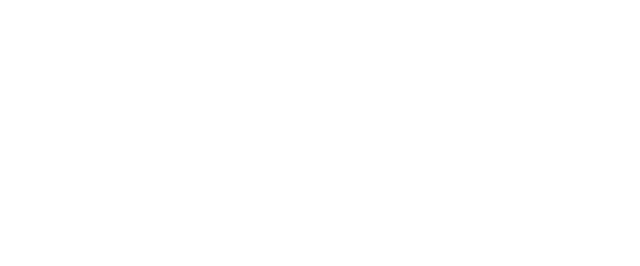
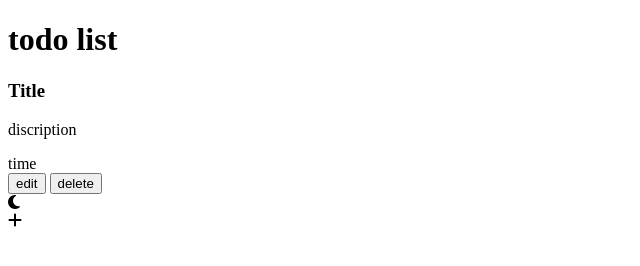
Before and after one commit to GSG-G13/Abeer-mohammed, a plain HTML site: page index.html in a window 1280 px wide. Shown: the whole page, without its empty margins (0-640 px from the left). Drawn offline with Linux system fonts and the light colour scheme.

Commit message:
add structure page Relates#3

```diff
--- a/index.html
+++ b/index.html
@@ -7,9 +7,36 @@
     <title>TODO APP</title>
     <!-- CSS Style -->
     <link rel="stylesheet" href="css/style.css">
+    <link rel="stylesheet" href="https://cdnjs.cloudflare.com/ajax/libs/font-awesome/6.3.0/css/all.min.css">
 </head>
 
 <body>
+    <header>
+        <div class="title">
+            <h1>todo list</h1>
+        </div>
+
+    </header>
+
+    <section class="content-task">
+        <div class="content">
+            <h3>Title</h3>
+            <p>discription</p>
+            <span>time</span>
+        </div>
+        <div class="delete-edit-btn">
+            <button class="edit">edit</button>
+            <button class="delete">delete</button>
+        </div>
+        <footer>
+            <div class="dark-light-mode">
+                <i class="fa-solid fa-moon"></i>
+            </div>
+            <div class="add-task">
+                <i class="fa-solid fa-plus"></i>
+            </div>
+        </footer>
+    </section>
 
     <!-- Script Link -->
     <script src="js/main.js"></script>
```
